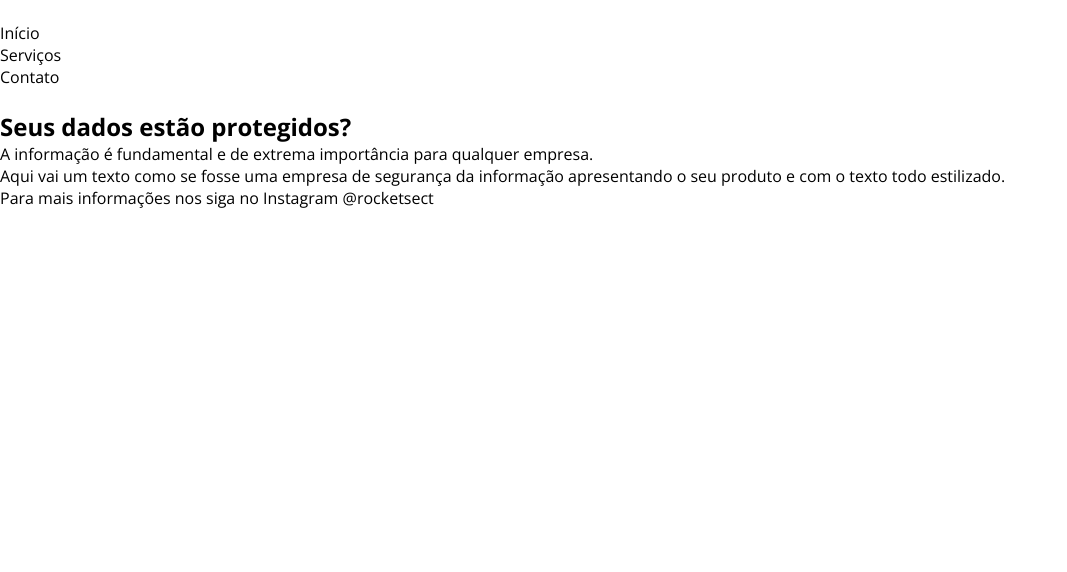
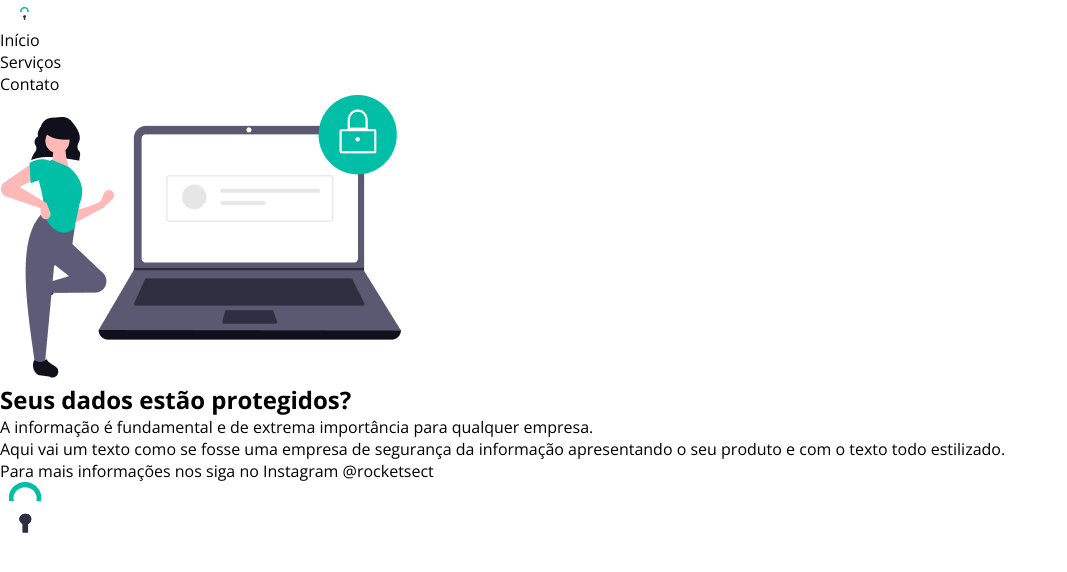
Before and after one commit to brennoEudes/explorer-extra-project-02-02, a plain HTML site: page index.html in a window 1280 px wide. Shown: the whole page, without its empty margins (0-1067 px from the left). Drawn offline with nearby package versions, Linux system fonts and the light colour scheme.

Commit message:
imgs added

```diff
--- a/index.html
+++ b/index.html
@@ -17,7 +17,7 @@
   <body>
     <div class="page">
       <nav>
-        <img src="" alt="" />
+        <img id="logo" src="./images/logo.svg" alt="Rocketsect logo" />
         <ul>
           <li>Início</li>
           <li>Serviços</li>
@@ -25,7 +25,7 @@
         </ul>
       </nav>
       <main>
-        <img src="" alt="" />
+        <img src="./images/img1.png" alt="Ilustração com garota e computador com cadeado" />
         <section>
           <h1>Seus dados estão protegidos?</h1>
           <p>
@@ -41,6 +41,6 @@
         <p>Para mais informações nos siga no Instagram @rocketsect</p>
       </footer>
     </div>
-    <img src="" alt="">
+    <img src="./images/padlock.svg" alt="Ilustração cadeado">
   </body>
 </html>
```
